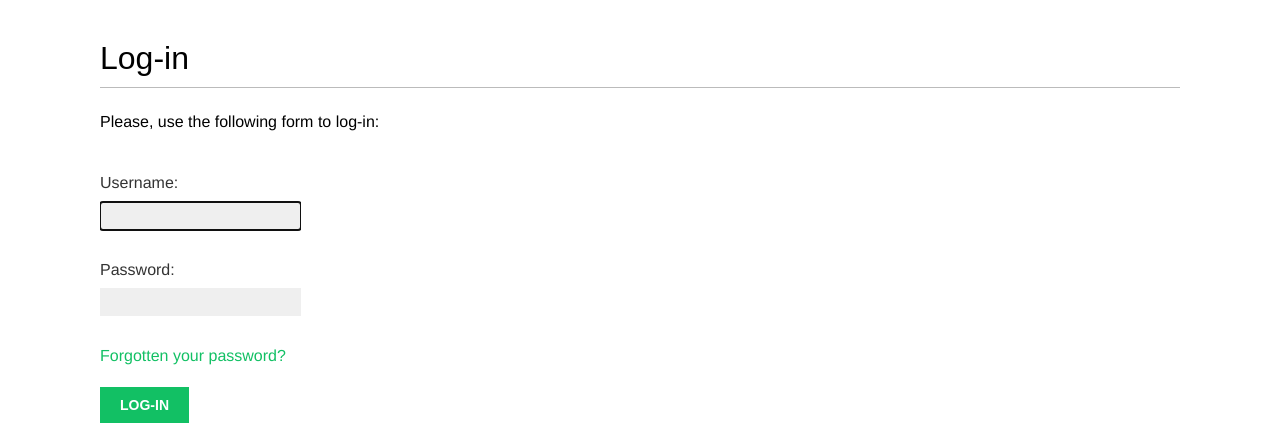
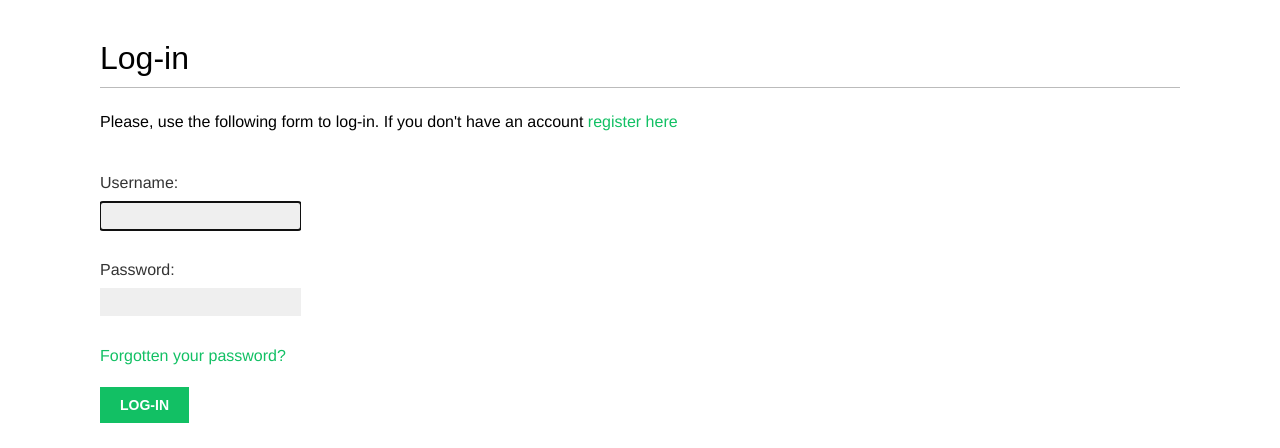
Before and after one commit to lwairore/django-bookmarks, a Django app: page /account/login/ in a window 1280 px wide. Shown: the part 47-495 px from the top of the page. Run offline with Django 3.2, Linux system fonts and the light colour scheme; some web fonts are replaced.

Commit message:
- Minor fix

```diff
--- a/account/templates/registration/login.html
+++ b/account/templates/registration/login.html
@@ -10,7 +10,7 @@
       Please try again.
     </p>
   {% else %}
-    <p>Please, use the following form to log-in:</p>
+  <p>Please, use the following form to log-in. If you don't have an account <a href="{% url "register" %}">register here</a></p>
   {% endif %}
   <div class="login-form">
     <form action="{% url 'login' %}" method="post">
```
